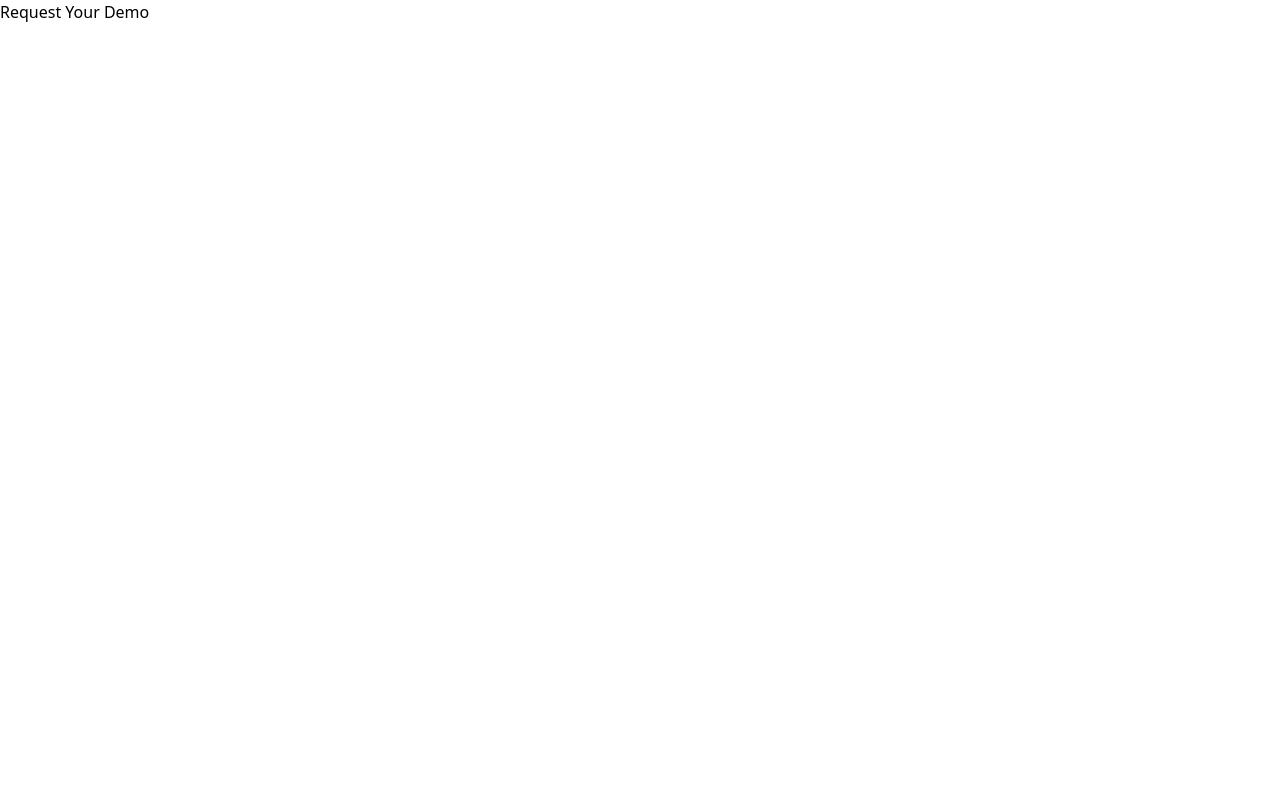
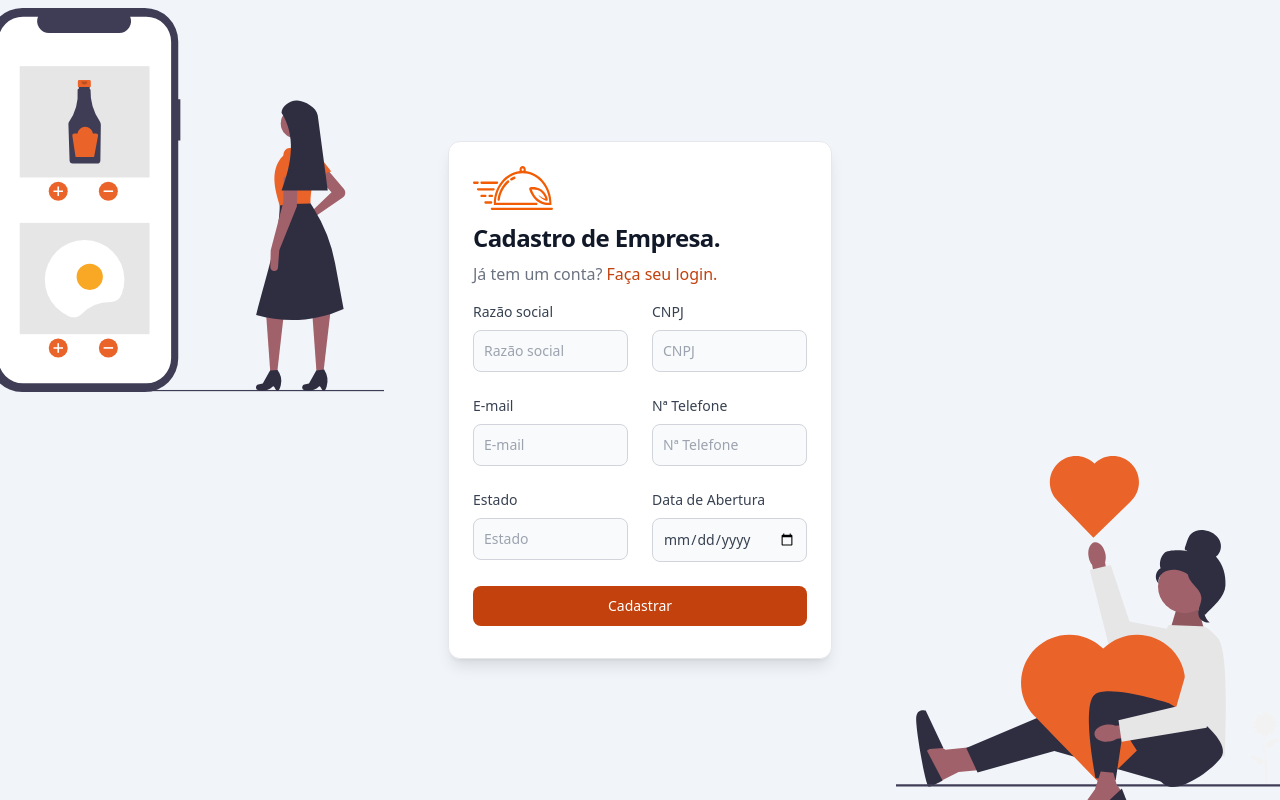
Before and after one commit to CaiqueDeveloper/cbfoodvue, a Vue app: page /requestFreeYourDemo in a window 1280 px wide. Built offline with nearby package versions, Linux system fonts and the light colour scheme.

Commit message:
Subindo funcionalidade de RequestFreeYourDemo

```diff
--- a/src/composable/auth/auth-login.composable.js
+++ b/src/composable/auth/auth-login.composable.js
@@ -62,6 +62,7 @@ export default () => {
         title,
         message,
         colorName,
-        register
+        register,
+        showLoading
     }
 }
--- /dev/null
+++ b/src/composable/auth/auth-requestFreeYourDemo.composable.js
@@ -0,0 +1,103 @@
+import { ref } from 'vue'
+import { useStore } from 'vuex'
+import { useRouter } from 'vue-router'
+import ErrorServices from '@/services/error/error.service'
+
+export default () => {
+
+    const store = useStore()
+    const router = useRouter()
+
+    //define variables
+    const showAlert = ref(false)
+    const showLoading = ref(false)
+    const title = ref('')
+    const message = ref('')
+    const colorName = ref('')
+    const showFormRegisterUser = ref(false)
+
+    const actionLogin = () => {
+
+        const form = document.getElementById('form')
+        const data = new FormData(form)
+
+        showLoading.value = true
+        store.dispatch('auth/registerCompany', data).then(() => {
+
+            showAlert.value = true
+
+            title.value = 'Sucesso!'
+            message.value = 'Empresa cadastrada com sucesso iremos lhe redirecionar, aguarde iremos lhe redirecionar para o cadastro de usuário'
+            colorName.value = 'green'
+
+            setTimeout(()=>{
+                showFormRegisterUser.value = true
+                showAlert.value = false
+            },3000)
+
+        }).catch((error) => {
+
+            let { emailAndOrPasswordInvalid } = ErrorServices(error)
+            const { title:titleError, message:messageError, colorName:colorNameError} = emailAndOrPasswordInvalid()[0]
+
+            title.value = titleError
+            message.value = messageError
+            colorName.value = colorNameError
+            if(messageError){
+                showAlert.value = true
+            }else{
+                showAlert.value = false
+            }
+
+
+        }).finally(() => {
+            showLoading.value = false
+        })
+
+    }
+    const actionRegisterUser = ()=>{
+
+        showLoading.value = true
+        const form = document.getElementById('form_register_user')
+        const data = new FormData(form)
+
+        store.dispatch('auth/registerUser', data).then((data) => {
+
+            showAlert.value = true
+
+            title.value = 'Sucesso!'
+            message.value = 'Usuário cadastradado com sucesso iremos lhe redirecionar, aguarde iremos lhe redirecionar para tela de login'
+            colorName.value = 'green'
+
+            setTimeout(()=>{
+                router.push('/')
+            },3000)
+
+        }).catch((error) => {
+
+            let { emailAndOrPasswordInvalid } = ErrorServices(error)
+            const { title:titleError, message:messageError, colorName:colorNameError} = emailAndOrPasswordInvalid()[0]
+            title.value = titleError
+            message.value = messageError
+            colorName.value = colorNameError
+
+        }).finally(() => {
+            showLoading.value = false
+        })
+    }
+    const login = () =>{
+        router.push('/login')
+    }
+
+    return {
+        actionLogin,
+        showAlert,
+        title,
+        message,
+        colorName,
+        login,
+        showLoading,
+        showFormRegisterUser,
+        actionRegisterUser
+    }
+}
--- a/src/services/error/error.service.js
+++ b/src/services/error/error.service.js
@@ -3,6 +3,7 @@ export default (error) =>{
     getError(error)
 
     function getError(error) {
+
         switch (error.code) {
             case "ERR_NETWORK":
                 connectionError()
@@ -20,7 +21,7 @@ export default (error) =>{
     function connectionError() {
 
         let a = [{
-            title: 'Erro',
+            title: 'Erro!',
             message: 'Houve um erro ao tentarmos se conectar com a internet',
             colorName: 'red',
             showAlert: true
@@ -63,7 +64,7 @@ export default (error) =>{
 
 
        let a = [{
-        title: 'Erro',
+        title: 'Erro!',
         message: error.response.data.error,
         colorName: 'red',
         showAlert: false
--- a/src/services/requesFreeDemo/requesFreeDemo.service.js
+++ b/src/services/requestFreeDemo/requestFreeDemo.service.js
@@ -1,5 +1,5 @@
 import axios from 'axios';
-const API_URL = 'http://127.0.0.1:8000/api/requestYourDemo/';
+const API_URL = 'http://127.0.0.1:8000/api/v1/requestYourDemo/';
 
 class RequestFreeDemoService {
     registerUser(data) {
--- a/src/utils/BaseAuthUtils.vue
+++ b/src/utils/BaseAuthUtils.vue
@@ -14,8 +14,11 @@ const eventRegisterOrLogin = ()=>{
                 <div class="col-span-full md:w-96 p-6 bg-white border border-gray-200 rounded-xl shadow-lg dark:bg-gray-800 dark:border-gray-700">
                     <div class="header-login mb-4">
                         <img src="../assets/images/icon-page.svg" alt="Logo da Empresa Cbfood" class="mb-3 w-20">
-                        <h5 class="mb-2 text-2xl font-bold tracking-tight text-gray-900 dark:text-white">Bem vindo de volta</h5>
-                        <p class="mb-3 font-normal text-gray-500 dark:text-gray-400">Não tem uma conta? <a href="#" @click.prevent="eventRegisterOrLogin" class="text-orange-700">Inscreva-se .</a> </p>
+                        <h5 class="mb-2 text-2xl font-bold tracking-tight text-gray-900 dark:text-white"><slot name="title">Bem vindo de volta</slot></h5>
+                        <p class="mb-3 font-normal text-gray-500 dark:text-gray-400"><slot name="description">Não tem uma conta? </slot>
+                            <a href="#" @click.prevent="eventRegisterOrLogin" class="text-orange-700"><slot name="name_link">Inscreva-se .</slot></a>
+                        </p>
+                        <p class="mb-3 font-normal text-gray-500 dark:text-gray-400"><slot name="info_type_register"></slot></p>
                     </div>
                     <slot name="content"></slot>
                 </div>
--- a/src/views/auth/LoginView.vue
+++ b/src/views/auth/LoginView.vue
@@ -5,7 +5,7 @@ import BaseLoadingUtils from '@/utils/BaseLoadingUtils.vue';
 import BaseAuthUtils from '@/utils/BaseAuthUtils.vue';
 import AuthComposable from '@/composable/auth/auth-login.composable'
 
-const {actionLogin,showAlert,title,message,colorName, register} = AuthComposable();
+const {actionLogin,showAlert,title,message,colorName, register,showLoading} = AuthComposable();
 
 </script>
 
--- a/src/views/auth/RequestFreeYourDemoView.vue
+++ b/src/views/auth/RequestFreeYourDemoView.vue
@@ -1,3 +1,83 @@
+<script setup>
+import BaseInputUtils from '@/utils/BaseInputUtils.vue';
+import BaseAlertUtils from '@/utils/BaseAlertUtils.vue';
+import BaseLoadingUtils from '@/utils/BaseLoadingUtils.vue';
+import BaseAuthUtils from '@/utils/BaseAuthUtils.vue';
+import AuthComposable from '@/composable/auth/auth-requestFreeYourDemo.composable.js'
+
+const { actionLogin, showAlert, title, message, colorName, login,showLoading,showFormRegisterUser, actionRegisterUser} = AuthComposable();
+
+</script>
+
 <template>
-    Request Your Demo
+    <BaseAuthUtils @eventRegisterOrLogin="login" v-if="showFormRegisterUser == false">
+        <template v-slot:title>Cadastro de Empresa.</template>
+        <template v-slot:description>Já tem um conta?</template>
+        <template v-slot:name_link> Faça seu login.</template>
+        <template v-slot:content>
+            <div class="content-login">
+                <BaseLoadingUtils v-if="showLoading" />
+                <BaseAlertUtils v-show="showAlert" :colorName="colorName">
+                    <template v-slot:typeAlert>
+                        {{ title }}
+                    </template>
+                    <template v-slot:messageAlert>
+                        {{ message }}
+                    </template>
+                </BaseAlertUtils>
+                <form @submit.prevent="actionLogin" id="form">
+                    <div class="grid md:grid-cols-2 md:gap-6">
+                        <BaseInputUtils label="Razão social" name="social_reason" type="text" />
+                        <BaseInputUtils label="CNPJ" name="cnpj" type="text" />
+                    </div>
+                    <div class="grid md:grid-cols-2 md:gap-6">
+                        <BaseInputUtils label="E-mail" name="email" type="text" />
+                        <BaseInputUtils label="Nª Telefone" name="number_phone" type="text" />
+                    </div>
+                    <div class="grid md:grid-cols-2 md:gap-6">
+                        <BaseInputUtils label="Estado" name="state_registration" type="text" />
+                        <BaseInputUtils label="Data de Abertura" name="foundation_date" type="date" />
+                    </div>
+                    <button type="submit"
+                        class=" w-full text-white bg-orange-700 hover:bg-orange-800 focus:ring-4 focus:ring-orange-300 font-medium rounded-lg text-sm px-5 py-2.5 mr-2 mb-2 dark:bg-orange-600 dark:hover:bg-orange-700 focus:outline-none dark:focus:ring-orange-800">Cadastrar</button>
+                </form>
+            </div>
+        </template>
+    </BaseAuthUtils>
+
+    <!-- cadastro de usuário -->
+    <BaseAuthUtils @eventRegisterOrLogin="login" v-if="showFormRegisterUser">
+        <template v-slot:title>Cadastro de Usuário.</template>
+        <template v-slot:description>Já tem um conta?</template>
+        <template v-slot:name_link> Faça seu login.</template>
+        <template v-slot:content>
+            <div class="content-login">
+                <BaseLoadingUtils v-if="showLoading" />
+                <BaseAlertUtils v-show="showAlert" :colorName="colorName">
+                    <template v-slot:typeAlert>
+                        {{ title }}
+                    </template>
+                    <template v-slot:messageAlert>
+                        {{ message }}
+                    </template>
+                </BaseAlertUtils>
+                <form @submit.prevent="actionRegisterUser" id="form_register_user">
+                    <div class="grid md:grid-cols-2 md:gap-6">
+                        <BaseInputUtils label="Nome" name="name" type="text" />
+                        <BaseInputUtils label="E-mail" name="email" type="text" />
+                    </div>
+                    <div class="grid md:grid-cols-2 md:gap-6">
+                        <BaseInputUtils label="Nª Telefone" name="number_phone" type="text" />
+                        <BaseInputUtils label="Telefone alternativo" name="number_phone_alternative" type="text" />
+                    </div>
+                    <div class="grid md:grid-cols-2 md:gap-6">
+                        <BaseInputUtils label="Senha" name="password" type="password" />
+                        <BaseInputUtils label="Confirmação da senha" name="password_confirmed" type="password" />
+                    </div>
+                    <button type="submit"
+                        class=" w-full text-white bg-orange-700 hover:bg-orange-800 focus:ring-4 focus:ring-orange-300 font-medium rounded-lg text-sm px-5 py-2.5 mr-2 mb-2 dark:bg-orange-600 dark:hover:bg-orange-700 focus:outline-none dark:focus:ring-orange-800">Cadastrar</button>
+                </form>
+            </div>
+        </template>
+    </BaseAuthUtils>
 </template>
```
Also changed, not shown: src/models/auth.module.js (+40 -15 lines).
